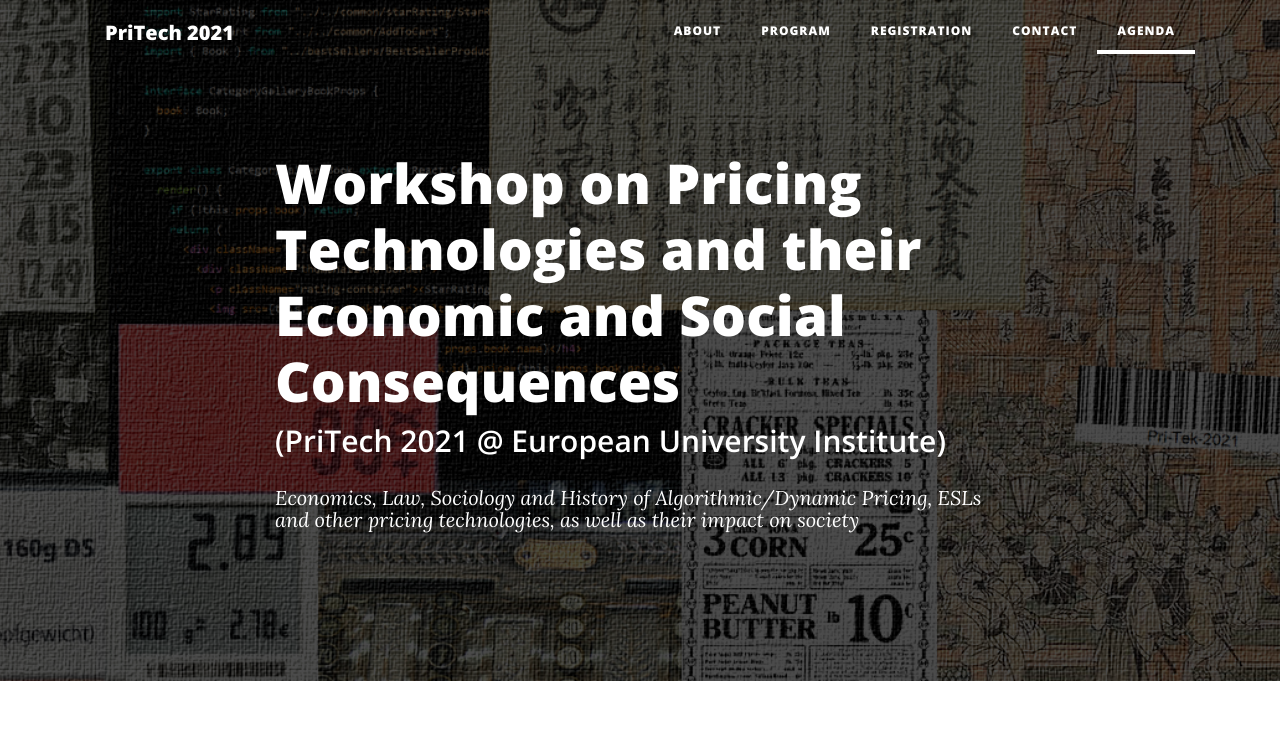
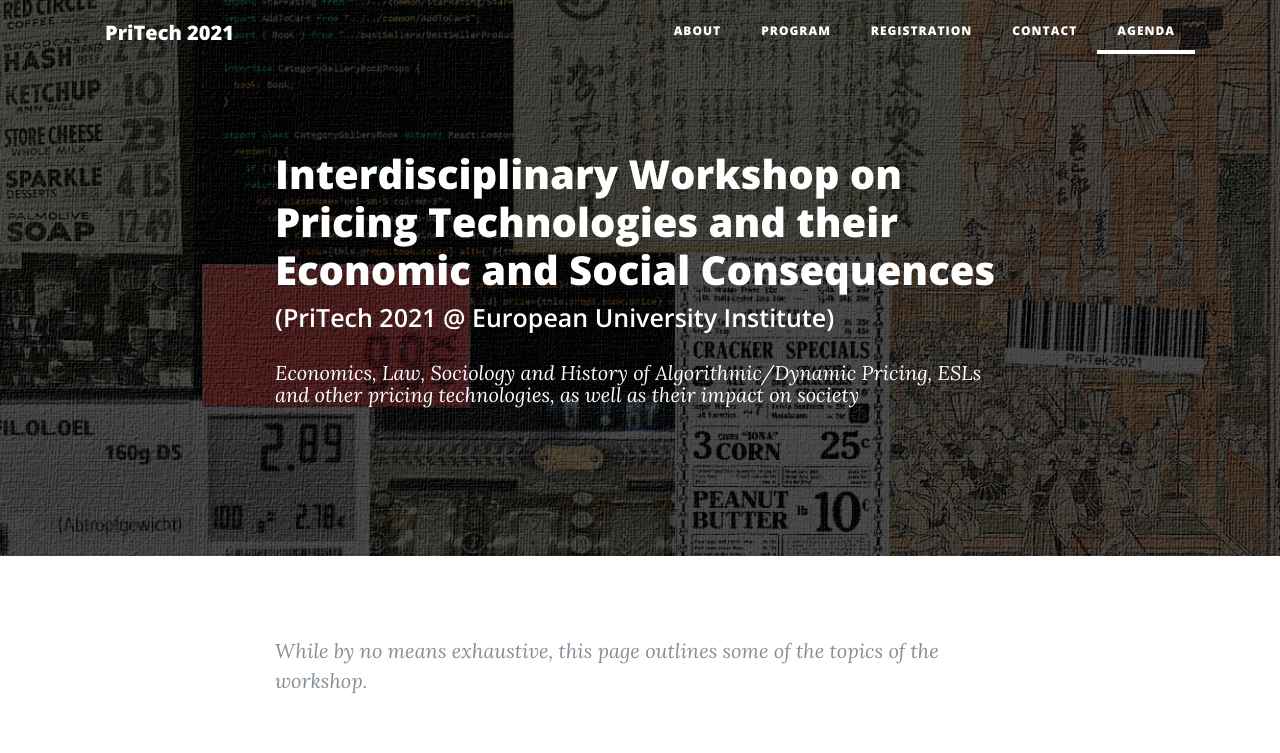
Before and after one commit to artdol/pritechworkshop, a website: page agenda.html in a window 1280 px wide. Shown: the top 753 px of the page. Drawn offline with nearby package versions, Linux system fonts and the light colour scheme.

Commit message:
Added 'Interdisciplinary', smaller fonts for h1 and subheading

```diff
--- a/agenda.html
+++ b/agenda.html
@@ -63,7 +63,7 @@
       <div class="row">
         <div class="col-lg-8 col-md-10 mx-auto">
           <div class="post-heading">
-            <h1>Workshop on Pricing Technologies and their Economic and Social Consequences</h1>
+            <h1>Interdisciplinary Workshop on Pricing Technologies and their Economic and Social Consequences</h1>
 
             <h2 class="subheading"> (PriTech 2021 @ European University Institute)</h2>
             <!--<hr class="small">-->
--- a/css/clean-blog.css
+++ b/css/clean-blog.css
@@ -281,10 +281,10 @@
 
 @media only screen and (min-width: 768px) {
   header.masthead .post-heading h1 {
-    font-size: 55px;
+    font-size: 40px;
   }
   header.masthead .post-heading .subheading {
-    font-size: 30px;
+    font-size: 25px;
   }
 }
 
```
Also changed, not shown: index.html (+1 -1 lines).
